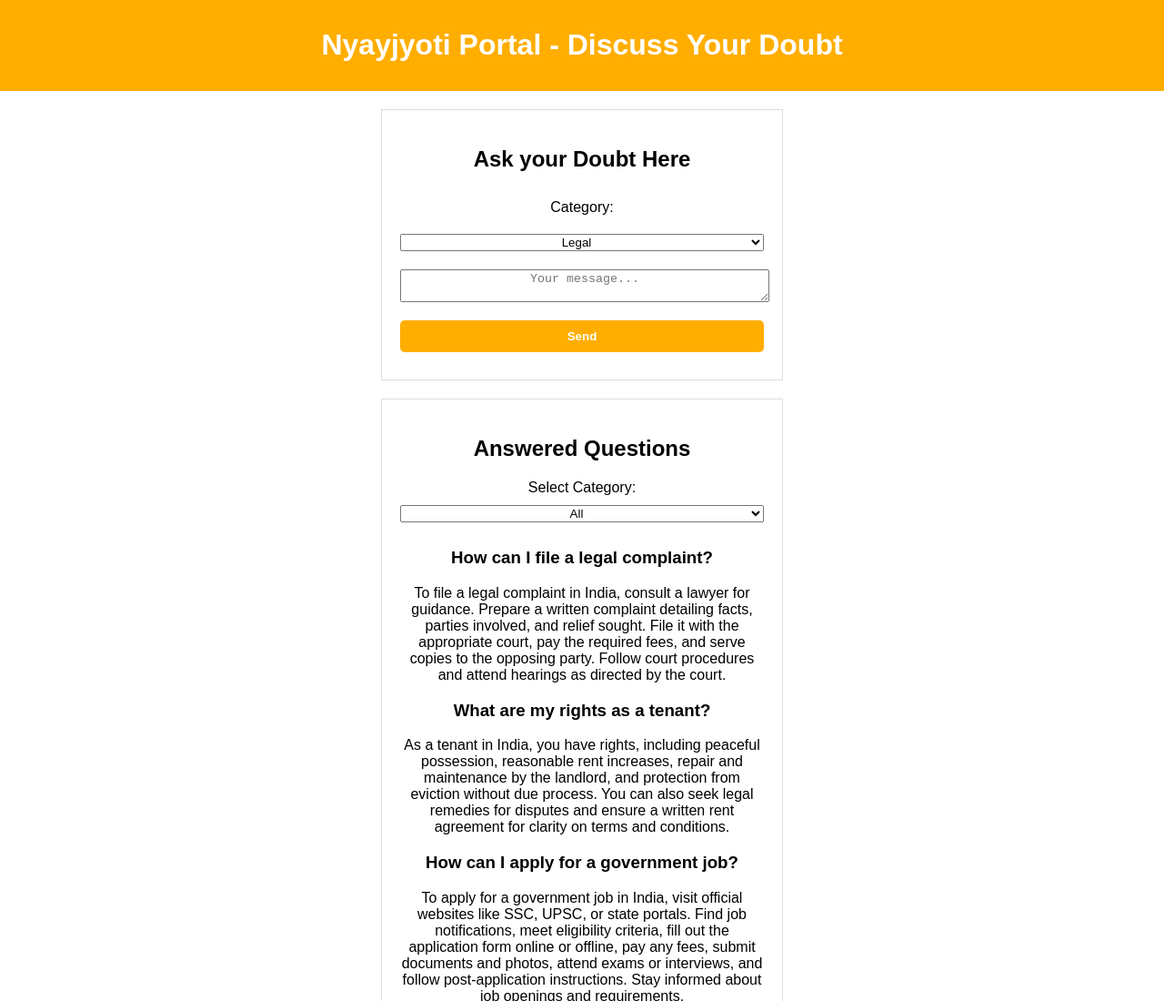
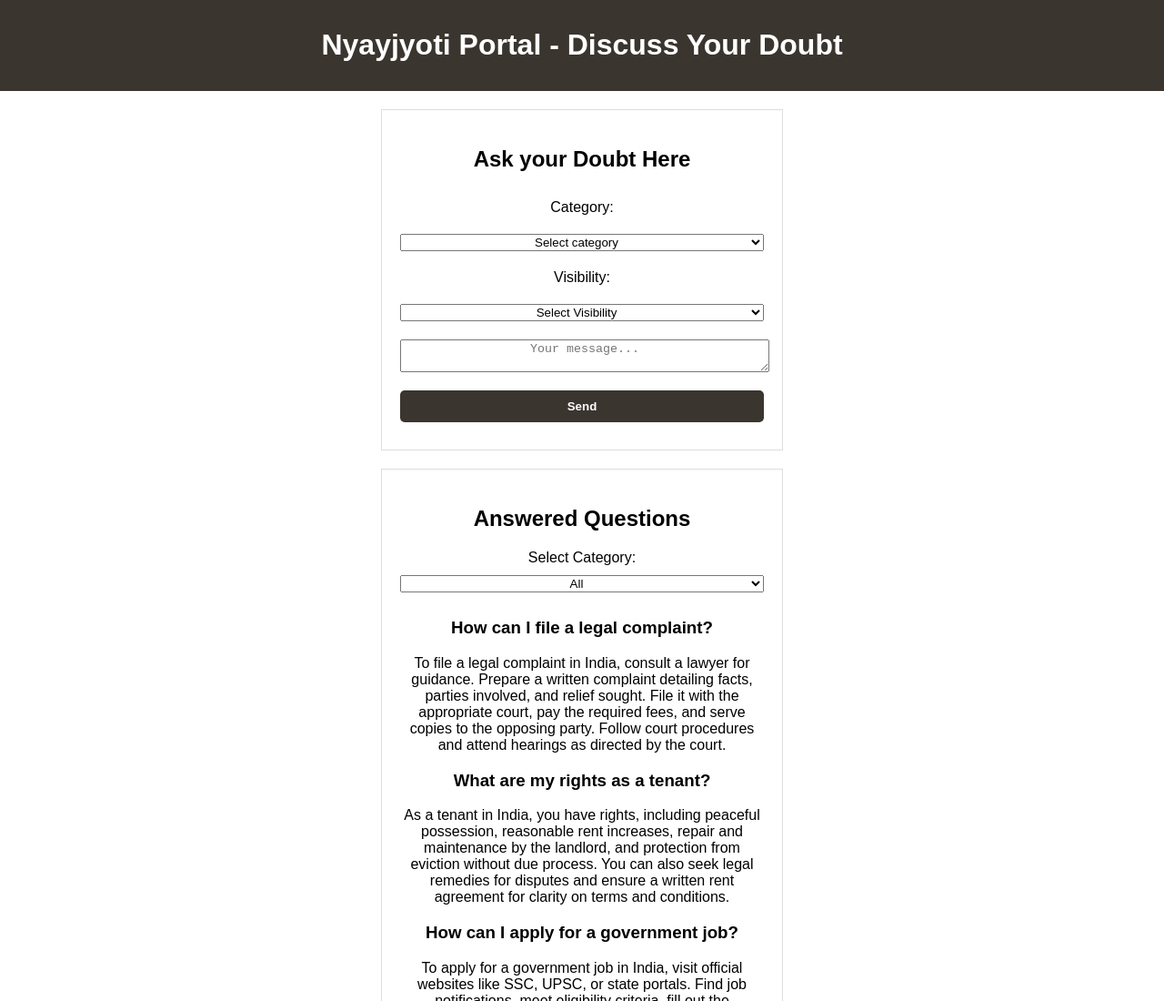
Before and after one commit to prabhjotschugh/Know-your-rights, a website: page discussYourdouts2/discuss.html in a window 1280 px wide. Shown: the top 1100 px of the page at 91% size. Drawn offline with Linux system fonts and the light colour scheme.

Commit message:
Changes in Doubts

```diff
--- a/discussYourdouts2/discuss.html
+++ b/discussYourdouts2/discuss.html
@@ -19,12 +19,19 @@
         <form id="message-form">
             <label for="category">Category:</label>
             <select id="category" required>
+                <option value="" disabled selected>Select category</option>
                 <option value="legal">Legal</option>
                 <option value="rights">Rights</option>
                 <option value="government">Government</option>
                 <option value="finance">Finance</option>
                 <option value="education">Education</option>
                 <!-- Add more categories as needed -->
+            </select>
+            <label for="Visibility">Visibility:</label>
+            <select id="Visibility" required>
+                <option value="" disabled selected>Select Visibility</option>
+                <option value="public">Public</option>
+                <option value="private">Private</option>
             </select>
             <textarea id="message" placeholder="Your message..." required></textarea>
             <button type="submit">Send</button>
--- a/discussYourdouts2/styles.css
+++ b/discussYourdouts2/styles.css
@@ -5,7 +5,7 @@ body {
 }
 
 header {
-    background-color: #ffae00;
+    background-color: #3b352f;
     color: white;
     text-align: center;
     padding: 10px;
@@ -36,7 +36,7 @@ label, textarea, select, button {
 
 /* Style for the submit button */
 button[type="submit"] {
-    background-color: #ffae00;
+    background-color: #3b352f;
     color: white;
     border: none;
     padding: 10px;
```
